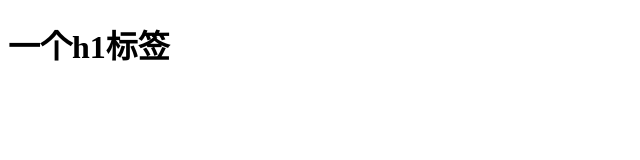
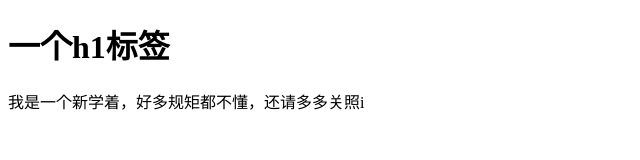
Before and after one commit to BiJingQun/BiJingQun.github.io, a plain HTML site: page index.html in a window 1280 px wide. Shown: the whole page, without its empty margins (0-640 px from the left). Drawn offline with Linux system fonts and the light colour scheme.

Commit message:
新学者p标签

```diff
--- a/index.html
+++ b/index.html
@@ -8,5 +8,6 @@
 </head>
 <body>
     <h1>一个h1标签</h1>
+    <p>我是一个新学着，好多规矩都不懂，还请多多关照i</p>
 </body>
 </html>
```
